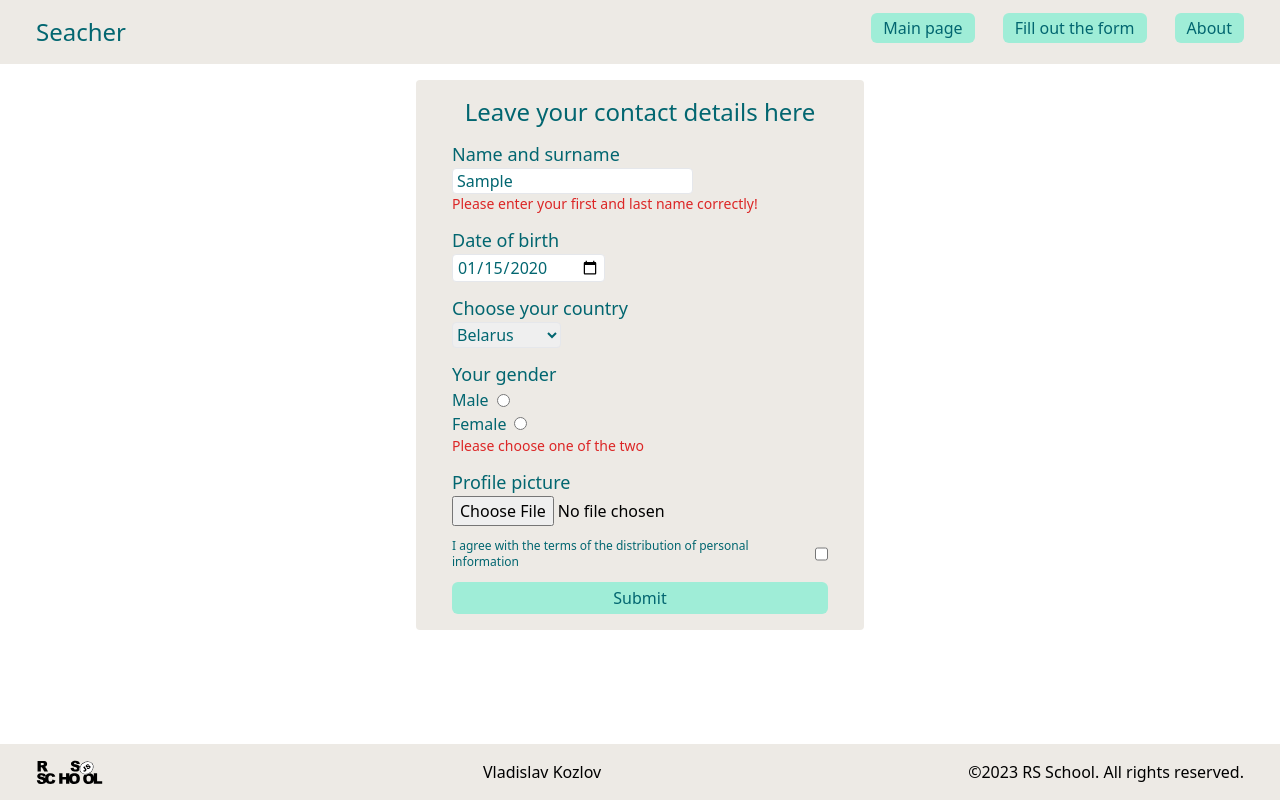
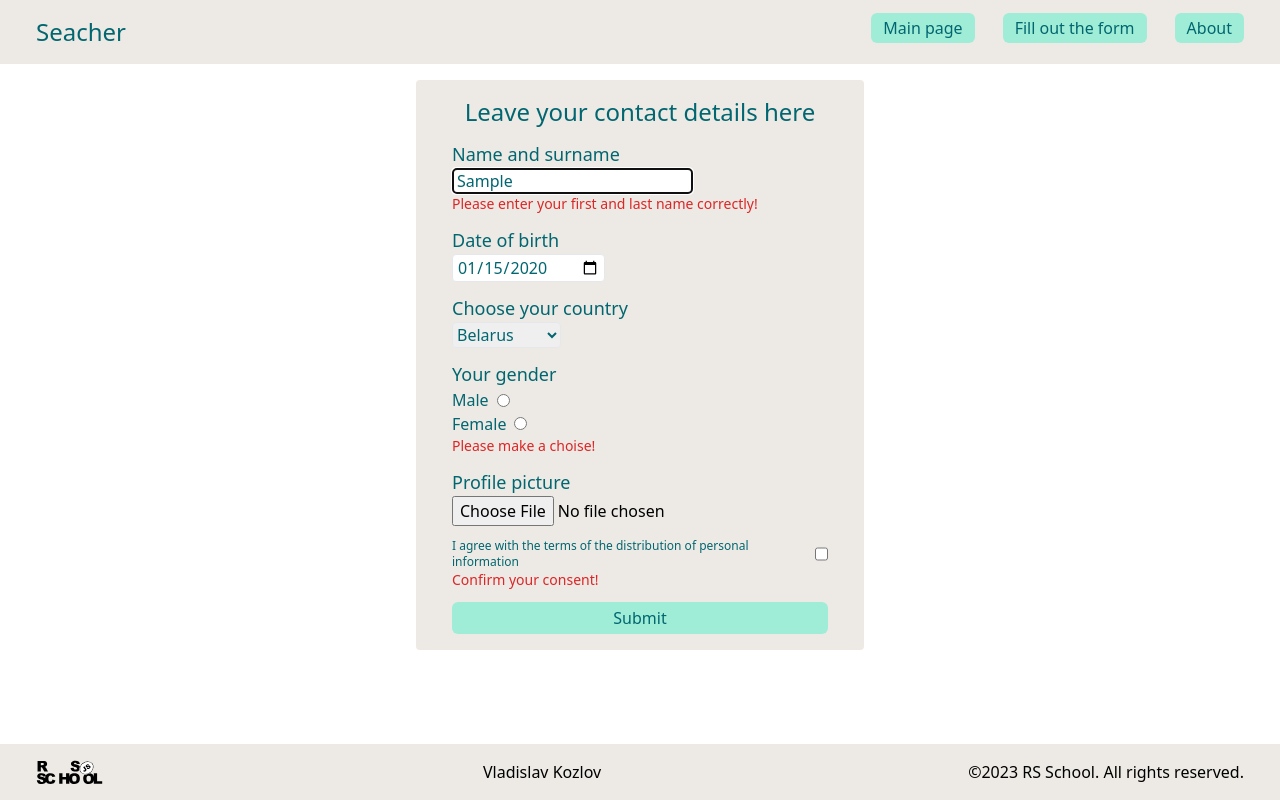
Before and after one commit to VEKozlov111/rs-react, a React (Create React App) app: page /form in a window 1280 px wide. Both pictures are taken after typing "Sample", "2020-01-15" into the empty fields and a click on the button "Submit". Built offline with nearby package versions, Linux system fonts and the light colour scheme.

Commit message:
feat: rewrite form validation by react-hook-form

```diff
--- a/package.json
+++ b/package.json
@@ -8,6 +8,7 @@
     "@testing-library/user-event": "^13.5.0",
     "react": "^18.2.0",
     "react-dom": "^18.2.0",
+    "react-hook-form": "^7.43.9",
     "react-router-dom": "^6.9.0",
     "react-scripts": "^5.0.1",
     "web-vitals": "^2.1.4"
--- a/src/components/Form.tsx
+++ b/src/components/Form.tsx
@@ -1,60 +1,34 @@
 import React from "react";
+import { SubmitHandler, useForm } from 'react-hook-form';
 import { IFormProps } from "types/types";
 
-const checkGenderInputs = (male: boolean, female: boolean) => {
-  return male || female;
+type Inputs = {
+  name: string;
+  date: string;
+  country: CountryEnum;
+  gender: 'male' | 'female';
+  file: Blob[];
+  agree: string;
 };
 
-const checkNameInput = (str: string) => {
-  return /([A-ZА-Я]{1}[a-zа-я]+)( [A-ZА-Я]{1}[a-zа-я]+)+/.test(str.trim());
+enum CountryEnum {
+  Belarus = 'Belarus',
+  Russia = 'Russia',
+  Poland = 'Poland',
+  Kazakhstan = 'Kazakhstan',
 };
 
-const NAME_ERROR_MESSAGE = "Please enter your first and last name correctly!";
-const GENDER_ERROR_MESSAGE = "Please choose one of the two";
-
-class Form extends React.Component<IFormProps> {
-  form = React.createRef<HTMLFormElement>();
-  name = React.createRef<HTMLInputElement>();
-  date = React.createRef<HTMLInputElement>();
-  select = React.createRef<HTMLSelectElement>();
-  male = React.createRef<HTMLInputElement>();
-  female = React.createRef<HTMLInputElement>();
-  fileInput = React.createRef<HTMLInputElement>();
-  agree = React.createRef<HTMLInputElement>();
-
-  constructor(props: IFormProps) {
-    super(props);
-    this.handleSubmit = this.handleSubmit.bind(this);
-  }
-
-  handleSubmit(event: React.FormEvent<HTMLFormElement>) {
-    event.preventDefault();
-    if (this.validation()) {
-      alert("Data sent!");
-      this.form.current!.reset();
-    }
-  }
-
-  validation = () => {
-    const isName = checkNameInput(this.name.current!.value);
-    const isGender = checkGenderInputs(
-      this.male.current!.checked,
-      this.female.current!.checked
-    );
-    this.props.updateErrors({
-      nameError: !isName ? NAME_ERROR_MESSAGE : "",
-      genderError: !isGender ? GENDER_ERROR_MESSAGE : "",
-    });
-    if (isName && isGender) return true;
-    return false;
+function Form() {
+  const { register, formState: { errors, }, handleSubmit, reset, } = useForm<Inputs>();
+  const onSubmit: SubmitHandler<Inputs> = (data) => {
+    alert("Форма отправлена");
+    reset();
   };
 
-  render() {
   return (
     <form
       className="flex flex-col py-4 bg-color5 md:px-9 px-2 gap-3 rounded max-w-md"
-        onSubmit={(event) => this.handleSubmit(event)}
-        ref={this.form}
+      onSubmit={handleSubmit(onSubmit)}
     >
       <h1 className="text-color1 text-2xl text-center">
         Leave your contact details here
@@ -64,11 +38,14 @@ class Form extends React.Component<IFormProps> {
         <input
           className="border rounded px-1 text-color1"
           type="text"
-            ref={this.name}
+          {...register('name', {
+            required: true,
+            pattern: /([A-ZА-Я]{1}[a-zа-я]+)( [A-ZА-Я]{1}[a-zа-я]+)+/,
+          })}
         />
-          {this.props.prevState.nameError && (
+        {errors?.name && (
           <p className="text-sm text-red-600">
-              {this.props.prevState.nameError}
+            Please enter your first and last name correctly!
           </p>
         )}
       </div>
@@ -79,7 +56,7 @@ class Form extends React.Component<IFormProps> {
           type="date"
           min="01-01-1900"
           pattern="\d{2}-\d{2}-\d{4}"
-            ref={this.date}
+          {...register('date')}
         />
       </div>
       <div>
@@ -87,7 +64,7 @@ class Form extends React.Component<IFormProps> {
         <select
           className="text-color1 border rounded"
           defaultValue="Belarus"
-            ref={this.select}
+          {...register('country')}
         >
           <option value="Belarus">Belarus</option>
           <option value="Russia">Russia</option>
@@ -102,10 +79,9 @@ class Form extends React.Component<IFormProps> {
           <input
             className="ml-2"
             type="radio"
-              name="Gender"
             value="Male"
             id="Male"
-              ref={this.male}
+            {...register('gender', { required: true })}
           />
         </label>
         <label className="text-color1">
@@ -113,22 +89,22 @@ class Form extends React.Component<IFormProps> {
           <input
             className="ml-2"
             type="radio"
-              name="Gender"
             value="Female"
             id="Female"
-              ref={this.female}
+            {...register('gender', { required: true })}
           />
         </label>
-          {this.props.prevState.genderError && (
+        {errors?.gender && (
           <p className="text-sm text-red-600">
-              {this.props.prevState.genderError}
+            Please make a choise!
           </p>
         )}
       </div>
       <div>
         <h2 className="text-color1 text-lg">Profile picture</h2>
-          <input type="file" accept="image/*" ref={this.fileInput} />
+        <input type="file" accept="image/*" {...register('file')} />
       </div>
+      <div>
         <div className="flex">
           <h2 className="text-color1 text-xs">
             I agree with the terms of the distribution of personal information
@@ -136,18 +112,23 @@ class Form extends React.Component<IFormProps> {
           <input
             className="rounded py-1 px-2 ml-2"
             type="checkbox"
-            name="agree"
             value="true"
             id="agree"
-            ref={this.agree}
+            {...register('agree', { required: true })}
           />
+        </div>
+        {errors?.agree && (
+          <p className="text-sm text-red-600">
+            Confirm your consent!
+          </p>
+        )}
       </div>
       <button type="submit" className="btn">
         Submit
       </button>
     </form>
   );
-  }
-}
+};
+
 
 export default Form;
--- a/src/pages/FormPage.tsx
+++ b/src/pages/FormPage.tsx
@@ -1,24 +1,13 @@
 import React from "react";
 import Form from "components/Form";
-import { IFormsState } from "types/types";
-import { IErrorsUpdate } from "types/types";
 
-class FormPage extends React.Component<object> {
-  state: Readonly<IFormsState> = {
-    genderError: "",
-    nameError: "",
-  };
 
-  hendleUpdateErrors = (newErrors: IErrorsUpdate) => {
-    this.setState((prev) => ({ ...prev, ...newErrors }));
-  };
-  render() {
-    return (
-      <div className="flex justify-center">
-        <Form prevState={this.state} updateErrors={this.hendleUpdateErrors} />
-      </div>
-    );
-  }
+function FormPage() {
+  return (
+    <div className="flex justify-center">
+      <Form />
+    </div>
+  );
 }
 
 export default FormPage;
```
Also changed, not shown: 1 other file (tests, documents, lock files or other folders). Lines whose indentation alone changed are shown as unchanged.
